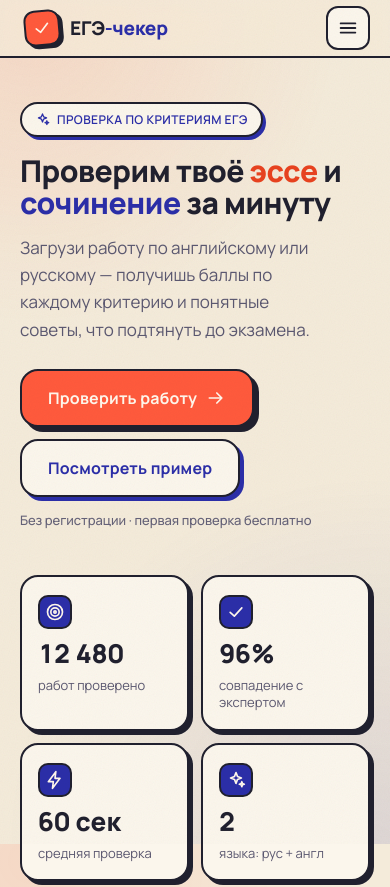
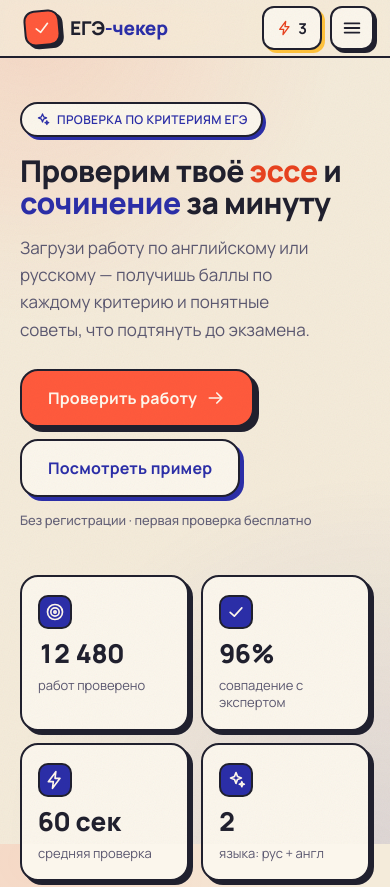
Before and after one commit to champselyseee/newt, a React (Vite) app: page / in a window 390 px wide. Shown: the top 887 px of the page. Built offline with nearby package versions, Linux system fonts and the light colour scheme; a web font is replaced by a local one.

Commit message:
feat(header): мобайл — авто-скрытие плашки при скролле + фикс-кластер (баланс+меню) сверху справа; десктоп — аккаунт у правого края (своп с «Наши проекты»)

```diff
--- a/src/App.tsx
+++ b/src/App.tsx
@@ -131,7 +131,7 @@
       <a className="skip-link" href="#main">
         К содержимому
       </a>
-      <Header current={page} onNavigate={setPage} isAuthed={isAuthed} />
+      <Header current={page} onNavigate={setPage} isAuthed={isAuthed} balance={balance} />
 
       <main id="main" ref={mainRef} tabIndex={-1} style={{ outline: 'none' }}>
         <AnimatePresence mode="wait" initial={false}>
--- a/src/components/Header.module.css
+++ b/src/components/Header.module.css
@@ -9,6 +9,17 @@
   /* Учитываем «чёлку»/статус-бар (viewport-fit=cover): фон заходит под вырез,
      а содержимое опускается ниже безопасной зоны — иначе верх «съезжает». */
   padding-top: env(safe-area-inset-top);
+}
+
+/* Мобайл: плашка уезжает вверх при прокрутке вниз (логика в Header.tsx). */
+@media (max-width: 1023px) {
+  .header {
+    transition: transform 0.3s cubic-bezier(0.22, 1, 0.36, 1);
+    will-change: transform;
+  }
+  .header.hidden {
+    transform: translateY(-100%);
+  }
 }
 
 .inner {
@@ -74,7 +85,7 @@
 .account {
   display: inline-flex;
   align-items: stretch;
-  margin-right: 8px;
+  margin-left: 8px;
   border: 2.5px solid var(--ink);
   border-radius: 12px;
   box-shadow: 3px 3px 0 var(--ink);
@@ -157,13 +168,50 @@
   display: inline-flex;
 }
 
-/* Правая часть */
-.right {
-  display: flex;
+/* Мобильный фикс-кластер сверху справа: баланс проверок + кнопка меню.
+   Виден всегда (даже когда плашка скрыта). На десктопе скрыт. */
+.fab {
+  display: none;
+}
+@media (max-width: 1023px) {
+  .fab {
+    position: fixed;
+    top: calc(env(safe-area-inset-top, 0px) + 6px);
+    right: 16px;
+    z-index: var(--z-toast);
+    display: flex;
+    align-items: center;
+    gap: 8px;
+  }
+}
+.fabBalance {
+  display: inline-flex;
   align-items: center;
-  gap: 10px;
+  gap: 5px;
+  height: 44px;
+  padding: 0 13px;
+  background: var(--paper-card);
+  color: var(--ink);
+  border: 2.5px solid var(--ink);
+  border-radius: 12px;
+  box-shadow: 3px 3px 0 var(--yellow);
+  font-family: var(--font-display);
+  font-weight: 800;
+  font-size: 15px;
+  cursor: pointer;
+  white-space: nowrap;
+  transition:
+    transform 0.12s cubic-bezier(0.3, 1.4, 0.5, 1),
+    box-shadow 0.12s ease;
 }
-.burger {
+.fabBalance svg {
+  color: var(--coral-deep);
+}
+.fabBalance:active {
+  transform: translate(3px, 3px);
+  box-shadow: 0 0 0 var(--yellow);
+}
+.fabBurger {
   display: inline-flex;
   align-items: center;
   justify-content: center;
@@ -172,20 +220,30 @@
   border: 2.5px solid var(--ink);
   background: var(--paper-card);
   border-radius: 12px;
+  box-shadow: 3px 3px 0 var(--ink);
   cursor: pointer;
   color: var(--ink);
+  transition:
+    transform 0.12s cubic-bezier(0.3, 1.4, 0.5, 1),
+    box-shadow 0.12s ease;
 }
-@media (min-width: 1024px) {
-  .burger {
-    display: none;
-  }
+.fabBurger:active {
+  transform: translate(3px, 3px);
+  box-shadow: 0 0 0 var(--ink);
 }
 
-/* Мобильное меню */
+/* Мобильное меню — фиксированная панель под плашкой (логотип и фикс-кластер
+   остаются видимыми сверху). */
 .mobileMenu {
-  overflow: hidden;
+  position: fixed;
+  top: calc(env(safe-area-inset-top, 0px) + var(--header-h));
+  left: 0;
+  right: 0;
+  z-index: var(--z-overlay);
   background: var(--paper);
   border-bottom: 2.5px solid var(--ink);
+  max-height: calc(100dvh - env(safe-area-inset-top, 0px) - var(--header-h));
+  overflow-y: auto;
 }
 .mobileInner {
   display: flex;
--- a/src/components/Header.tsx
+++ b/src/components/Header.tsx
@@ -1,7 +1,8 @@
-import { useState } from 'react'
+import { useEffect, useState } from 'react'
 import { AnimatePresence, motion } from 'motion/react'
 import { NAV_ITEMS, type Page } from '../lib/nav'
 import {
+  IconBolt,
   IconBook,
   IconCalendar,
   IconCheck,
@@ -23,20 +24,47 @@
   user: IconUser,
 }
 
-/* «Профиль» выводим отдельным аккаунт-блоком (см. ниже), остальные пункты —
-   обычным рядом. */
+/* «Профиль» выводим отдельным аккаунт-блоком. На десктопе он уезжает в правый
+   край, а «Наши проекты» встаёт первым (они меняются местами). */
 const SECTION_ITEMS = NAV_ITEMS.filter((i) => i.id !== 'profile')
+const DESKTOP_SECTIONS = [
+  ...SECTION_ITEMS.filter((i) => i.id === 'projects'),
+  ...SECTION_ITEMS.filter((i) => i.id !== 'projects'),
+]
 
 export function Header({
   current,
   onNavigate,
   isAuthed,
+  balance,
 }: {
   current: Page
   onNavigate: (p: Page) => void
   isAuthed: boolean
+  balance: number
 }) {
   const [open, setOpen] = useState(false)
+  const [hidden, setHidden] = useState(false)
+
+  /* Мобайл: прячем плашку при прокрутке вниз, показываем при прокрутке вверх
+     и у самого верха. Когда меню открыто — держим видимой. На десктопе класс
+     .hidden ни на что не влияет (см. медиазапрос в CSS). */
+  useEffect(() => {
+    let lastY = window.scrollY
+    function onScroll() {
+      const y = window.scrollY
+      if (open || y < 12) {
+        setHidden(false)
+        lastY = y
+        return
+      }
+      if (y > lastY + 4) setHidden(true)
+      else if (y < lastY - 4) setHidden(false)
+      lastY = y
+    }
+    window.addEventListener('scroll', onScroll, { passive: true })
+    return () => window.removeEventListener('scroll', onScroll)
+  }, [open])
 
   function go(p: Page) {
     onNavigate(p)
@@ -46,7 +74,8 @@
   const profileActive = current === 'profile'
 
   return (
-    <header className={styles.header}>
+    <>
+      <header className={`${styles.header} ${hidden ? styles.hidden : ''}`}>
         <div className={`container ${styles.inner}`}>
           {/* Логотип */}
           <button className={styles.brand} onClick={() => go('check')} aria-label="На главную">
@@ -58,9 +87,34 @@
             </span>
           </button>
 
-        {/* Десктоп-навигация */}
+          {/* Десктоп-навигация: разделы, аккаунт-блок — у правого края */}
           <nav className={styles.nav} aria-label="Основная навигация">
-          {/* Аккаунт: «Профиль» + сегмент «Войти» (пока не авторизован). */}
+            {DESKTOP_SECTIONS.map((item) => {
+              const Icon = NAV_ICONS[item.iconKey]
+              const active = current === item.id
+              return (
+                <button
+                  key={item.id}
+                  className={`${styles.navItem} ${active ? styles.active : ''}`}
+                  onClick={() => go(item.id)}
+                  aria-current={active ? 'page' : undefined}
+                >
+                  {active && (
+                    <motion.span
+                      layoutId="nav-pill"
+                      className={styles.pill}
+                      transition={{ type: 'spring', stiffness: 480, damping: 38 }}
+                    />
+                  )}
+                  <span className={styles.navIcon}>
+                    <Icon size={18} />
+                  </span>
+                  <span className={styles.navLabel}>{item.label}</span>
+                </button>
+              )
+            })}
+
+            {/* Аккаунт: «Профиль» (+ сегмент «Войти», пока не авторизован) */}
             {isAuthed ? (
               <button
                 className={`${styles.navItem} ${profileActive ? styles.active : ''}`}
@@ -93,38 +147,23 @@
                 </button>
               </div>
             )}
+          </nav>
+        </div>
+      </header>
 
-          {/* Разделы */}
-          {SECTION_ITEMS.map((item) => {
-            const Icon = NAV_ICONS[item.iconKey]
-            const active = current === item.id
-            return (
+      {/* Мобильный фикс-кластер: баланс проверок + меню. Всегда виден сверху
+          справа, не зависит от скрытия плашки. */}
+      <div className={styles.fab}>
         <button
-                key={item.id}
-                className={`${styles.navItem} ${active ? styles.active : ''}`}
-                onClick={() => go(item.id)}
-                aria-current={active ? 'page' : undefined}
+          className={styles.fabBalance}
+          onClick={() => go('pricing')}
+          aria-label={`Осталось ${balance} проверок — открыть тарифы`}
         >
-                {active && (
-                  <motion.span
-                    layoutId="nav-pill"
-                    className={styles.pill}
-                    transition={{ type: 'spring', stiffness: 480, damping: 38 }}
-                  />
-                )}
-                <span className={styles.navIcon}>
-                  <Icon size={18} />
-                </span>
-                <span className={styles.navLabel}>{item.label}</span>
+          <IconBolt size={16} />
+          <b>{balance}</b>
         </button>
-            )
-          })}
-        </nav>
-
-        {/* Кнопка мобильного меню */}
-        <div className={styles.right}>
         <button
-            className={styles.burger}
+          className={styles.fabBurger}
           onClick={() => setOpen((v) => !v)}
           aria-expanded={open}
           aria-label={open ? 'Закрыть меню' : 'Открыть меню'}
@@ -132,20 +171,19 @@
           {open ? <IconClose size={22} /> : <IconMenu size={22} />}
         </button>
       </div>
-      </div>
 
       {/* Мобильное выпадающее меню */}
       <AnimatePresence>
         {open && (
           <motion.div
             className={styles.mobileMenu}
-            initial={{ opacity: 0, height: 0 }}
-            animate={{ opacity: 1, height: 'auto' }}
-            exit={{ opacity: 0, height: 0 }}
+            initial={{ opacity: 0, y: -12 }}
+            animate={{ opacity: 1, y: 0 }}
+            exit={{ opacity: 0, y: -12 }}
             transition={{ duration: 0.24, ease: [0.22, 1, 0.36, 1] }}
           >
             <div className={`container ${styles.mobileInner}`}>
-              {/* Аккаунт: «Профиль» + сегмент «Войти». */}
+              {/* Аккаунт: «Профиль» + сегмент «Войти» */}
               {isAuthed ? (
                 <button
                   className={`${styles.mobileItem} ${profileActive ? styles.mobileActive : ''}`}
@@ -194,6 +232,6 @@
           </motion.div>
         )}
       </AnimatePresence>
-    </header>
+    </>
   )
 }
```
Lines whose indentation alone changed are shown as unchanged.
